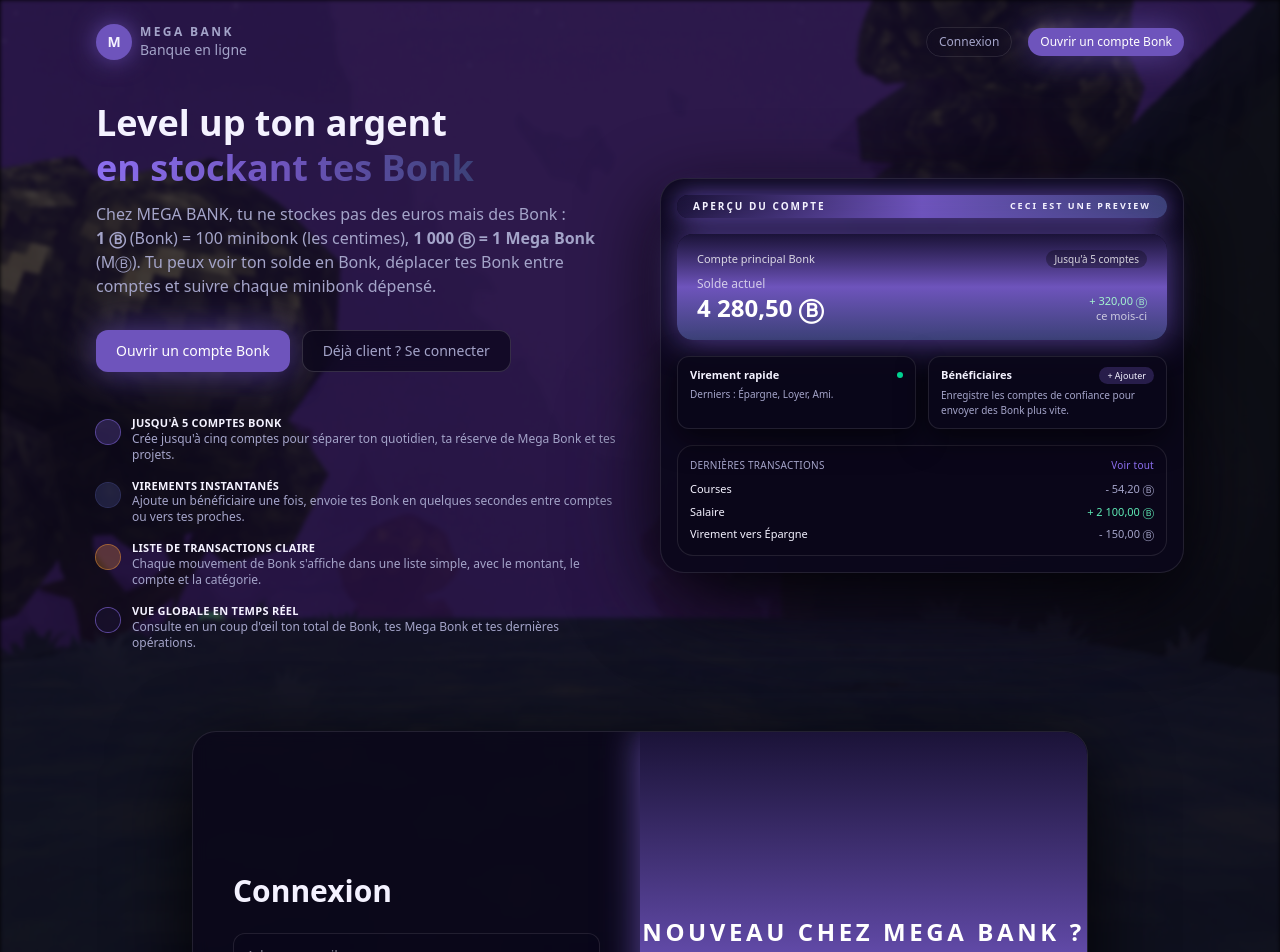
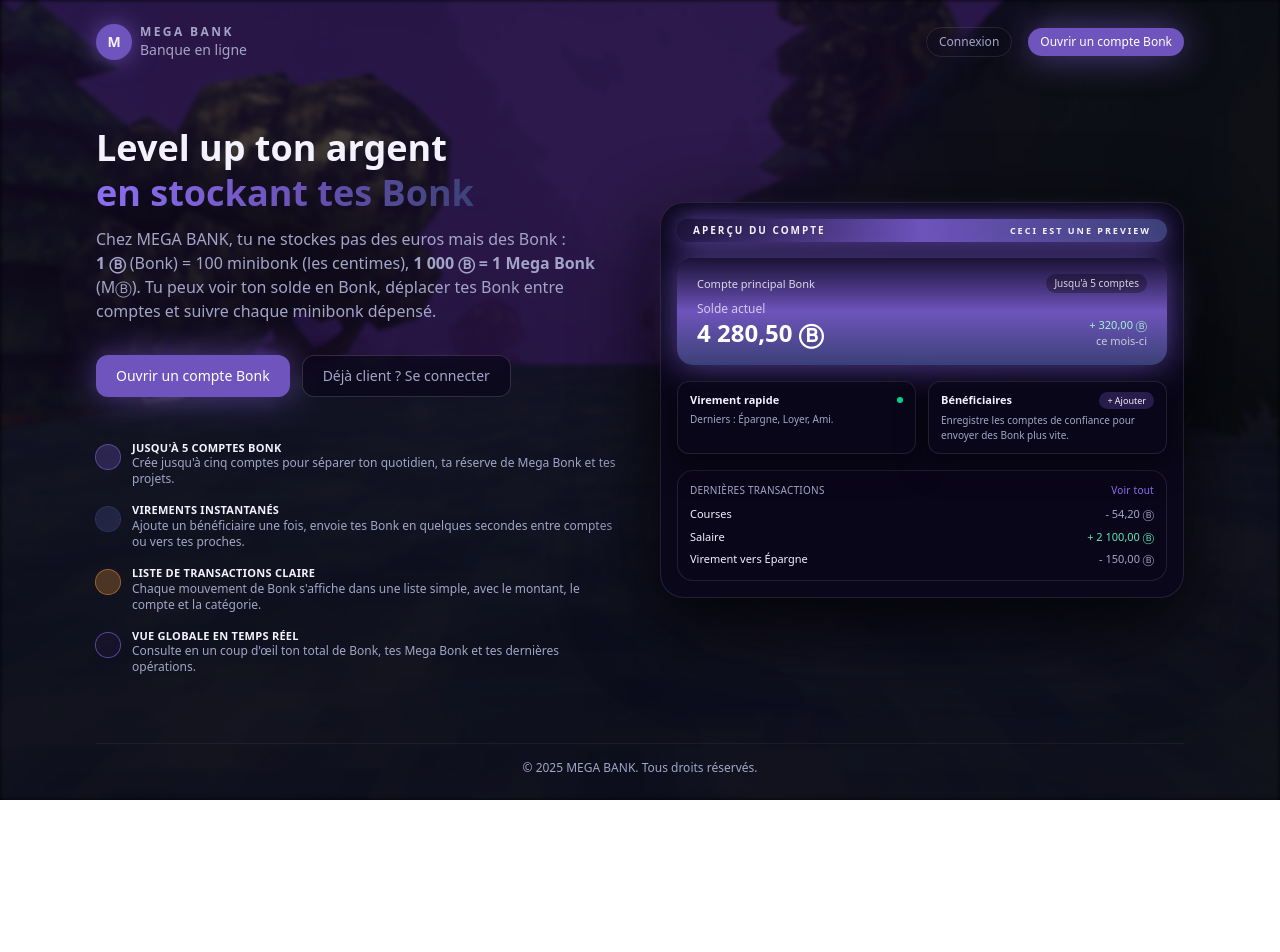
Before and after one commit to xhuriken/megabankreact, a React (Vite) app: page / in a window 1280 px wide. Shown: the top 952 px of the page. After the commit the page ends 800 px from the top, so only its background shows below. Built offline with nearby package versions, Linux system fonts and the light colour scheme.

Commit message:
Edit Home components, center it !

```diff
--- a/src/App.jsx
+++ b/src/App.jsx
@@ -32,10 +32,7 @@ function App() {
           {/* Page content */}
           <main className="flex-1">
             <Home />
-            <Login />
-
           </main>
-
           {/* Footer*/}
           <Footer />
         </div>
--- a/src/pages/Home.jsx
+++ b/src/pages/Home.jsx
@@ -2,7 +2,7 @@ import React from "react";
 
 export default function Home() {
   return (
-    <section className="flex flex-col gap-10 md:flex-row md:items-center">
+    <section className="flex min-h-[calc(75vh)] items-center justify-center flex-col gap-10 md:flex-row md:items-center">
       {/* Left column: hero and feature bullets */}
       <div className="flex-1 space-y-7">
 
```
